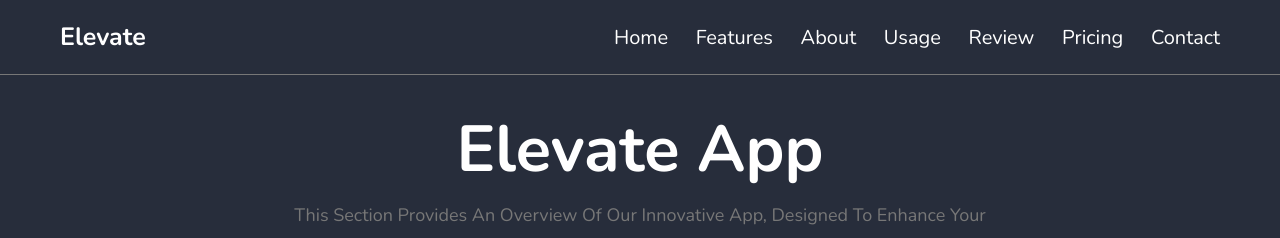
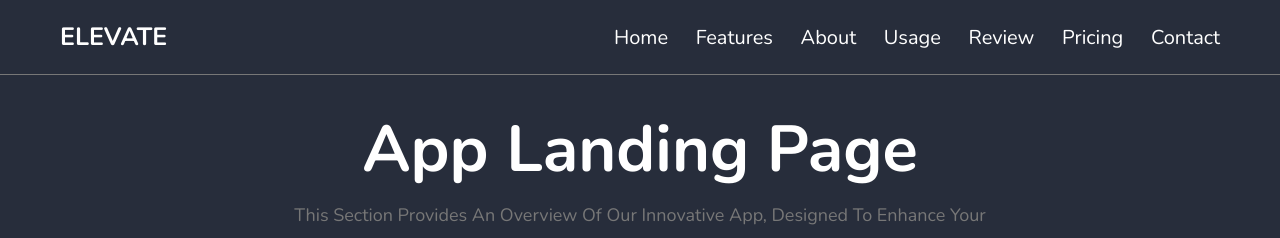
Before and after one commit to BrittanyNation/app-landing-page, a plain HTML site: page index.html in a window 1280 px wide. Shown: the top 238 px of the page. Drawn offline with nearby package versions, Linux system fonts and the light colour scheme.

Commit message:
Update index.html

```diff
--- a/index.html
+++ b/index.html
@@ -22,7 +22,7 @@
 
     <section class="flex">
 
-        <a href="#" class="logo">Elevate</a>
+        <a href="#" class="logo">ELEVATE</a>
 
         <div id="menu-bar" class="fas fa-bars"></div>
 
@@ -49,7 +49,7 @@
     <section>
 
     <div class="content">
-        <h3>Elevate App </h3>
+        <h3>App Landing Page </h3>
         <p>This section provides an overview of our innovative app, designed to enhance your productivity
              and streamline your daily tasks. Experience seamless functionality and intuitive design,
              crafted to meet your needs. Our app stands out for its user-friendly interface and powerful
```
